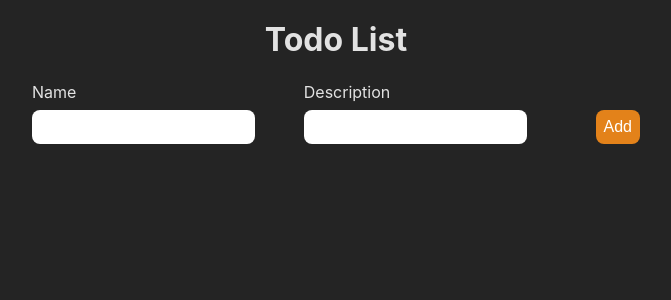
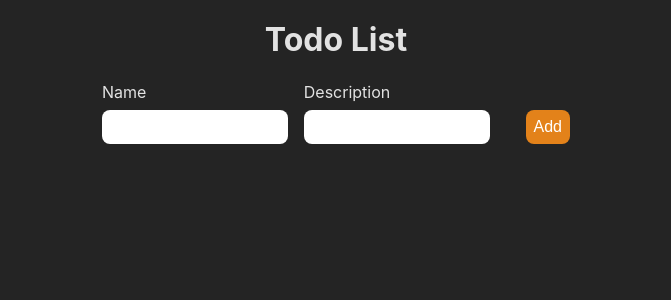
Before and after one commit to KunalSalunkhe12/redux-todo-app-frotend, a React app: page / in a window 1280 px wide. Shown: the top 300 px of the page, without its empty margins (304-975 px from the left). Built offline with nearby package versions, Linux system fonts and the light colour scheme; no server answers; the HTML template or start-up script is replaced by a standard one.

Commit message:
Update width of elements in index.css

```diff
--- a/src/index.css
+++ b/src/index.css
@@ -53,7 +53,7 @@ hr {
   flex-direction: column;
   align-items: center;
   height: 100vh;
-  width: 40rem;
+  width: 500px;
   padding: 1rem;
   margin: 0 auto;
 }
@@ -74,6 +74,7 @@ hr {
 }
 
 .add-todo input {
+  width: 100%;
   padding: 0.5rem;
   border-radius: 0.5rem;
   border: none;
```
